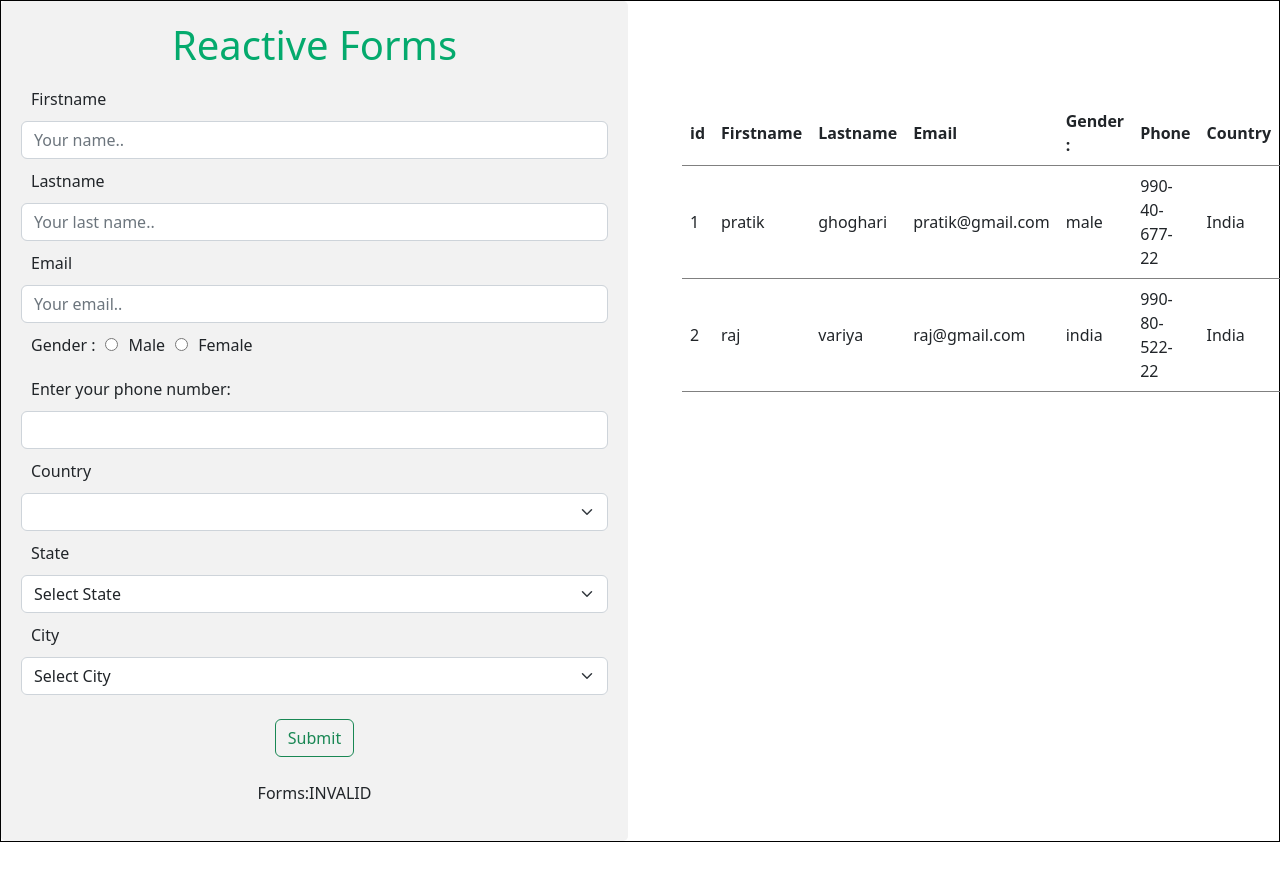
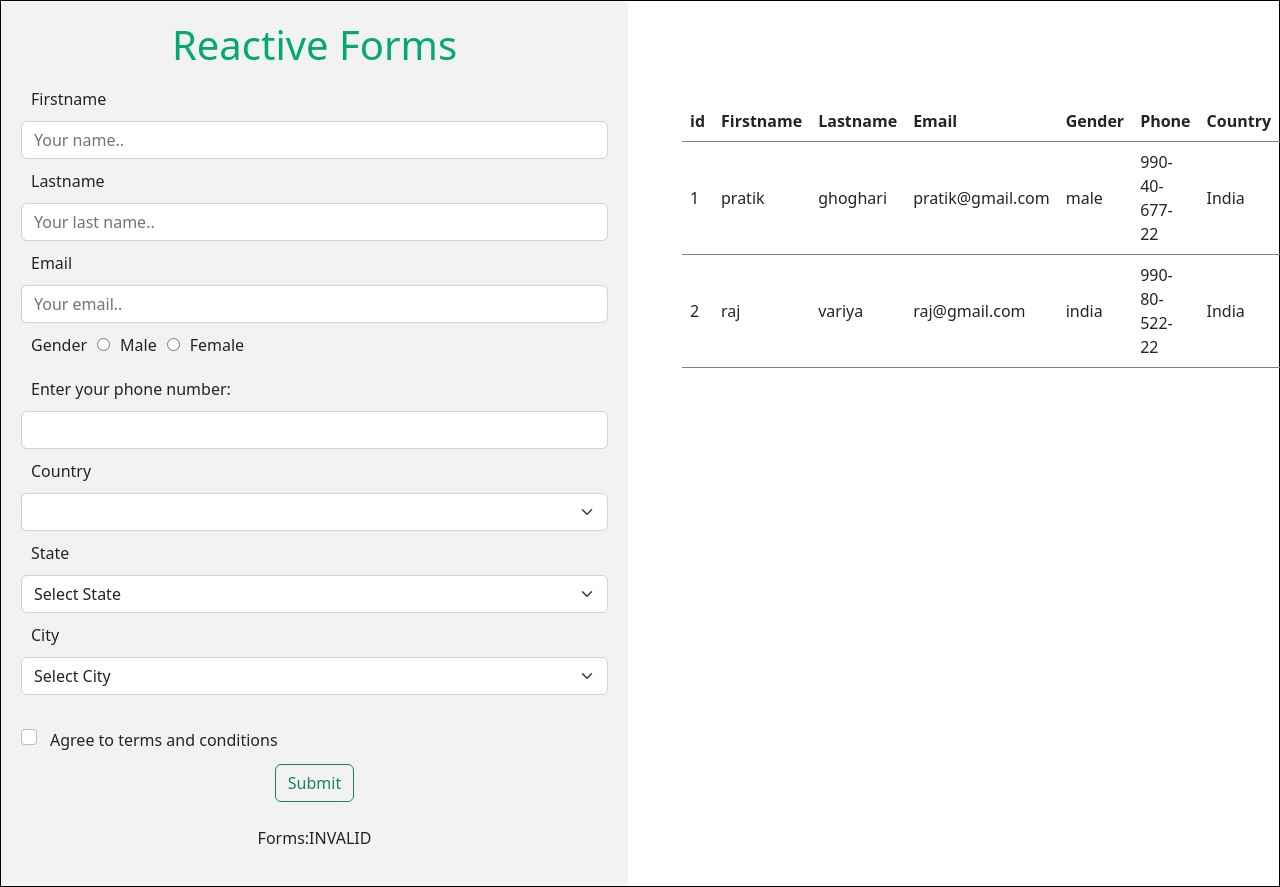
Before and after one commit to pratikg-tagline/Angular-forms, an Angular app: page / in a window 1280 px wide. Shown: the top 887 px of the page. Before the commit the page ends 842 px from the top, so only its background shows below. Built offline with nearby package versions, Linux system fonts and the light colour scheme.

Commit message:
Completed reactive form  in project

```diff
--- a/src/app/reactive/reactive.component.html
+++ b/src/app/reactive/reactive.component.html
@@ -2,10 +2,15 @@
   <div class="row">
     <div class="col-6">
       <div class="container">
-        <h1>{{reactiveforms}}</h1>
-        <form action="action_page.php" [formGroup]="signupForm">
+        <h1>{{ reactiveforms }}</h1>
+        <form
+          action="action_page.php"
+          [formGroup]="signupForm"
+          class="needs-validation"
+          novalidate
+        >
           <div>
-            <label class="text-dark" for="fname">{{firstname}}</label>
+            <label class="text-dark" for="fname">{{ firstname }}</label>
             <input
               type="text"
               name="firstname"
@@ -15,16 +20,16 @@
               aria-describedby="emailHelp"
             />
             <small
-              class="form-text text-muted"
+              class="form-text text-danger fs-5"
               *ngIf="
                 errorshow['firstname'].touched && errorshow['firstname'].invalid
               "
-              >{{firstnamerequired}}</small
+              >{{ firstnamerequired }}</small
             >
           </div>
 
           <div>
-            <label class="text-dark" for="lname">{{lastname}}</label>
+            <label class="text-dark" for="lname">{{ lastname }}</label>
             <input
               type="text"
               name="lastname"
@@ -33,32 +38,33 @@
               placeholder="Your last name.."
             />
             <small
-              class="form-text text-muted"
+              class="form-text text-danger fs-5"
               *ngIf="
                 errorshow['lastname'].touched && errorshow['lastname'].invalid
               "
-              >{{lastnamerequired}}</small
+              >{{ lastnamerequired }}</small
             >
           </div>
 
           <div>
-            <label class="text-dark" for="email">{{email}}</label>
+            <label class="text-dark" for="email">{{ email }}</label>
             <input
               type="email"
               name="email"
               formControlName="email"
               class="form-control"
               placeholder="Your email.."
+              pattern="[a-z0-9._%+-]+@[a-z0-9.-]+\.[a-z]{2,3}$"
             />
             <small
-              class="form-text text-muted"
+              class="form-text text-danger fs-5"
               *ngIf="errorshow['email'].touched && errorshow['email'].invalid"
-              >{{emailrequired}}</small
+              >{{ emailrequired }}</small
             >
           </div>
 
           <div class="d-flex">
-            <label class="text-dark" for="gender">{{gender}}</label>
+            <label class="text-dark" for="gender">{{ gender }}</label>
             <div>
               <a>
                 <input
@@ -68,9 +74,9 @@
                   id="male"
                   formControlName="gender"
                 />
-                <label class="form-check-label" class="text-dark" for="male"
-                  >{{male}}</label
-                >
+                <label class="form-check-label" class="text-dark" for="male">{{
+                  male
+                }}</label>
               </a>
             </div>
             <div>
@@ -82,12 +88,19 @@
                   id="female"
                   formControlName="gender"
                 />
-                <label class="text-dark" for="female">{{female}}</label>
+                <label class="text-dark" for="female">{{ female }}</label>
               </a>
             </div>
+            <small
+              class="form-text text-danger fs-5"
+              *ngIf="errorshow['gender'].touched && errorshow['gender'].invalid"
+              >{{ genderrequired }}</small
+            >
           </div>
 
-          <label class="text-dark" for="phone">{{enteryourphonenumber}}</label>
+          <label class="text-dark" for="phone">{{
+            enteryourphonenumber
+          }}</label>
           <input
             type="text"
             id="phone"
@@ -98,11 +111,10 @@
             pattern="[0-9]{3}-[0-9]{2}-[0-9]{3}-[0-9]{2}"
           />
           <small
-            class="form-text text-muted"
+            class="form-text text-danger fs-5"
             *ngIf="errorshow['phone'].touched && errorshow['phone'].invalid"
-            >{{phonerequired}}</small
+            >{{ phonerequired }}</small
           >
-
 
           <div formGroupName="address">
             <div>
@@ -115,7 +127,7 @@
                 formControlName="country"
                 (change)="changeCountry($event)"
               >
-                <option>{{selectcountry}}</option>
+                <option>{{ selectcountry }}</option>
                 <option
                   *ngFor="let country of countryList"
                   [value]="country.id"
@@ -123,6 +135,13 @@
                   {{ country.name }}
                 </option>
               </select>
+              <small
+                class="form-text text-danger fs-5"
+                *ngIf="
+                  errorcountry && errorcountry.touched && errorcountry.invalid
+                "
+                >{{ countryrequired }}</small
+              >
             </div>
             <div>
               <label for="name">{{ state }}</label>
@@ -135,11 +154,16 @@
                 formControlName="state"
                 (change)="changeState($event)"
               >
-                <option>{{selectstate}}</option>
+                <option>{{ selectstate }}</option>
                 <option *ngFor="let state of states" [value]="state.id">
                   {{ state.name }}
                 </option>
               </select>
+              <small
+                class="form-text text-danger fs-5"
+                *ngIf="errorstate && errorstate.touched && errorstate.invalid"
+                >{{ staterequired }}</small
+              >
             </div>
 
             <div>
@@ -152,16 +176,54 @@
                 class="form-select col-8"
                 formControlName="city"
               >
-                <option>{{selectcity}}</option>
+                <option>{{ selectcity }}</option>
 
                 <option *ngFor="let city of citys" [value]="city.id">
                   {{ city.name }}
                 </option>
               </select>
+              <small
+                class="form-text text-danger fs-5"
+                *ngIf="errorcity && errorcity.touched && errorcity.invalid"
+                >{{ cityrequired }}</small
+              >
             </div>
-          </div><br>
+          </div>
+          <br />
 
+          <div class="form-check">
+            <input
+              class="form-check-input"
+              type="checkbox"
+              formControlName="lastcondition"
+              value=""
+              id="invalidCheck"
+             />
+            <label class="form-check-label" for="invalidCheck">
+              Agree to terms and conditions
+            </label>
+            <small
+              class="form-text text-danger fs-5"
+              *ngIf="
+                errorcheckbox && errorcheckbox.touched && errorcheckbox.invalid
+              "
+              >{{ conditionrequired }}</small
+            >
+          </div>
 
+          <div
+            class="form-text text-danger fs-5"
+            *ngIf="
+              submmited &&
+              (errorshow['firstname'].invalid &&
+              errorshow['lastname'].invalid &&
+              errorshow['email'].invalid &&
+              errorshow['gender'].invalid &&
+              errorshow['phone'].invalid )
+            "
+          >
+            {{ formerror }}
+          </div>
 
           <div class="text-center">
             <button
@@ -174,7 +236,7 @@
           </div>
         </form>
         <br />
-        <p class="text-center">{{forms}}{{ signupForm.status }}</p>
+        <p class="text-center">{{ forms }}{{ signupForm.status }}</p>
       </div>
     </div>
     <div class="col-6">
@@ -210,7 +272,7 @@
                 class="btn btn-outline-primary btn-lg"
                 (click)="editdata(object)"
               >
-                {{edit}}
+                {{ edit }}
               </button>
             </td>
             <td>
@@ -218,7 +280,7 @@
                 class="btn btn-outline-danger btn-lg"
                 (click)="BookDelete(i)"
               >
-                {{delete}}
+                {{ delete }}
               </button>
             </td>
           </tr>
--- a/src/app/reactive/reactive.component.scss
+++ b/src/app/reactive/reactive.component.scss
@@ -62,11 +62,20 @@
 }
   input.ng-invalid.ng-touched{
     border: 1px solid red;
+     ;
   }
 
-  small{
-    color: red;
+  small.ng-invalid.ng-touched{
+    border: 1px solid red;
   }
+
+ .form-check-input{
+  margin-top: 10px;
+ }
+.form-check-label{
+  margin-left: 5px;
+  margin-top: 9px;
+}
   span{
     color: rgb(46, 192, 97);
   }
--- a/src/app/reactive/reactive.component.ts
+++ b/src/app/reactive/reactive.component.ts
@@ -15,7 +15,7 @@ export class ReactiveComponent implements OnInit {
   firstname: string = 'Firstname';
   lastname: string = 'Lastname';
   email: string = 'Email';
-  gender: string = 'Gender :';
+  gender: string = 'Gender';
   phone: string = 'Phone';
   userId!: number;
   edit: string = 'Edit';
@@ -25,16 +25,23 @@ export class ReactiveComponent implements OnInit {
   city: string = 'City';
   enteryourphonenumber:string='Enter your phone number:'
   reactiveforms:string='Reactive Forms'
-  firstnamerequired:string='Firstname Required'
-  lastnamerequired:string='Lastname Required'
-  emailrequired:string='Email Required'
+  firstnamerequired:string='Please Provide a Firstname '
+  lastnamerequired:string='Please Provide a Lastname '
+  emailrequired:string='Please Provide a Properly Formatted Email address '
   male:string='Male'
   female:string='Female'
-  phonerequired:string='Phone Required'
+  phonerequired:string='Please Provide a Phone Number'
   selectcountry:string='Select Country'
   selectstate:string='Select State'
   selectcity:string='Select City'
   forms:string='Forms:'
+  countryrequired:string='Please Provide a Country Name'
+  staterequired:string='Please Provide a State Name'
+  cityrequired:string='Please Provide a City Name'
+  genderrequired:string='Please Provide a Gender Name'
+  conditionrequired:string='You must agree before submitting.'
+  submmited:boolean=false
+  formerror:string=''
   states: any;
   citys: any;
   array:View[] = [
@@ -137,7 +144,9 @@ export class ReactiveComponent implements OnInit {
   myForm: any;
   submit: string = 'Submit';
 
-  constructor(private formBuilder: FormBuilder) {}
+  constructor(private formBuilder: FormBuilder) {
+
+  }
   ngOnInit() {
     this.signupForm = this.formBuilder.group({
       firstname: this.formBuilder.control('', Validators.required),
@@ -150,13 +159,30 @@ export class ReactiveComponent implements OnInit {
         state: this.formBuilder.control('', Validators.required),
         city: this.formBuilder.control('', Validators.required),
       }),
+
+      lastcondition:this.formBuilder.control('',Validators.requiredTrue)
+
     });
   }
 
   get errorshow() {
     return this.signupForm.controls;
   }
+  get errorcountry() {
+    return this.signupForm.get('address.country');
+  }
 
+  get errorstate(){
+    return this.signupForm.get("address.state")
+  }
+
+  get errorcity(){
+    return this.signupForm.get("address.city")
+  }
+
+  get errorcheckbox(){
+    return this.signupForm.get('lastcondition')
+  }
   BookDelete(data: number) {
     this.array.splice(data, 1);
   }
@@ -165,8 +191,9 @@ export class ReactiveComponent implements OnInit {
    // console.log('userId :>> ', this.userId);
     this.submit = 'Update';
     //console.log(data.id);
+
     this.signupForm.patchValue(data);
-    //console.log('data :>> ', data);
+    console.log('data :>> ', data);
   }
   changeCountry(c: any) {
     this.states = this.stateList.filter(
@@ -178,12 +205,15 @@ export class ReactiveComponent implements OnInit {
       (con: CityList) => con.stateId == d.target.value
     );
   }
+
   datashow(signupForm: any) {
+    this.formerror=''
     const add = this.signupForm.value.address;
     //console.log('add :>> ', add);
     const currentCountry = this.countryList.find(
       (couy: Countrylist) => couy.id == add.country
     )?.name;
+
 
     const currentState = this.stateList.find(
       (state: StateList) => state.id == add.state
@@ -192,6 +222,8 @@ export class ReactiveComponent implements OnInit {
       (city: CityList) => city.id == add.city
     )?.name;
     if (this.signupForm.invalid) {
+      this.formerror='Please field form correctly'
+      this.submmited=true
       return;
     } else {
       this.submit = 'Submit';
@@ -221,11 +253,11 @@ export class ReactiveComponent implements OnInit {
 
        // console.log('this.array :>> ', this.array);
         this.array.push(data);
-        //console.log('data :>> ', this.array);
+        console.log('data :>> ', this.array);
       }
       this.userId = 0;
       this.signupForm.reset();
-     // console.log('this.reactiveForm.value :>> ', this.signupForm);
+      console.log('this.reactiveForm.value :>> ', this.signupForm);
     }
   }
 
```
